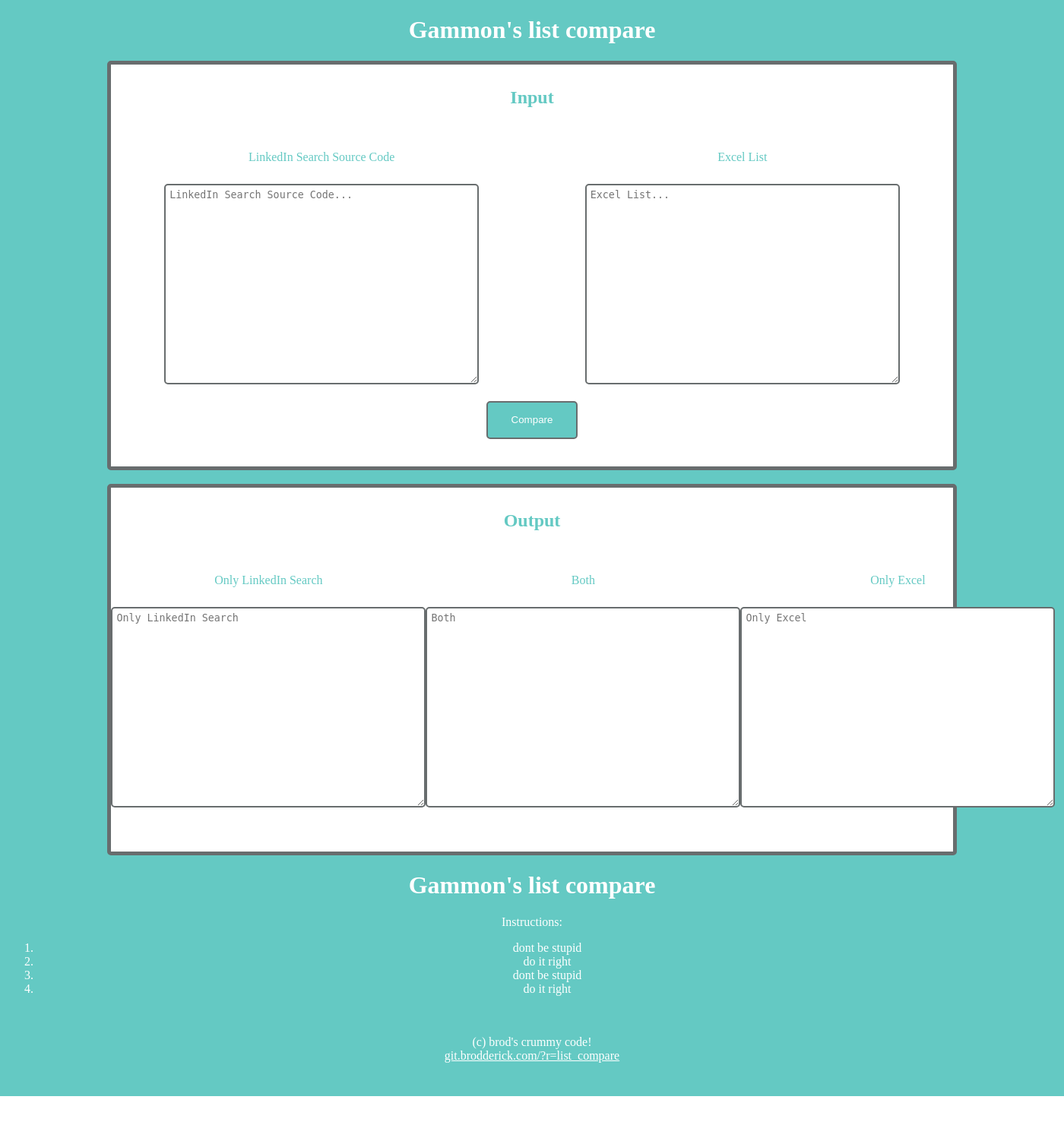
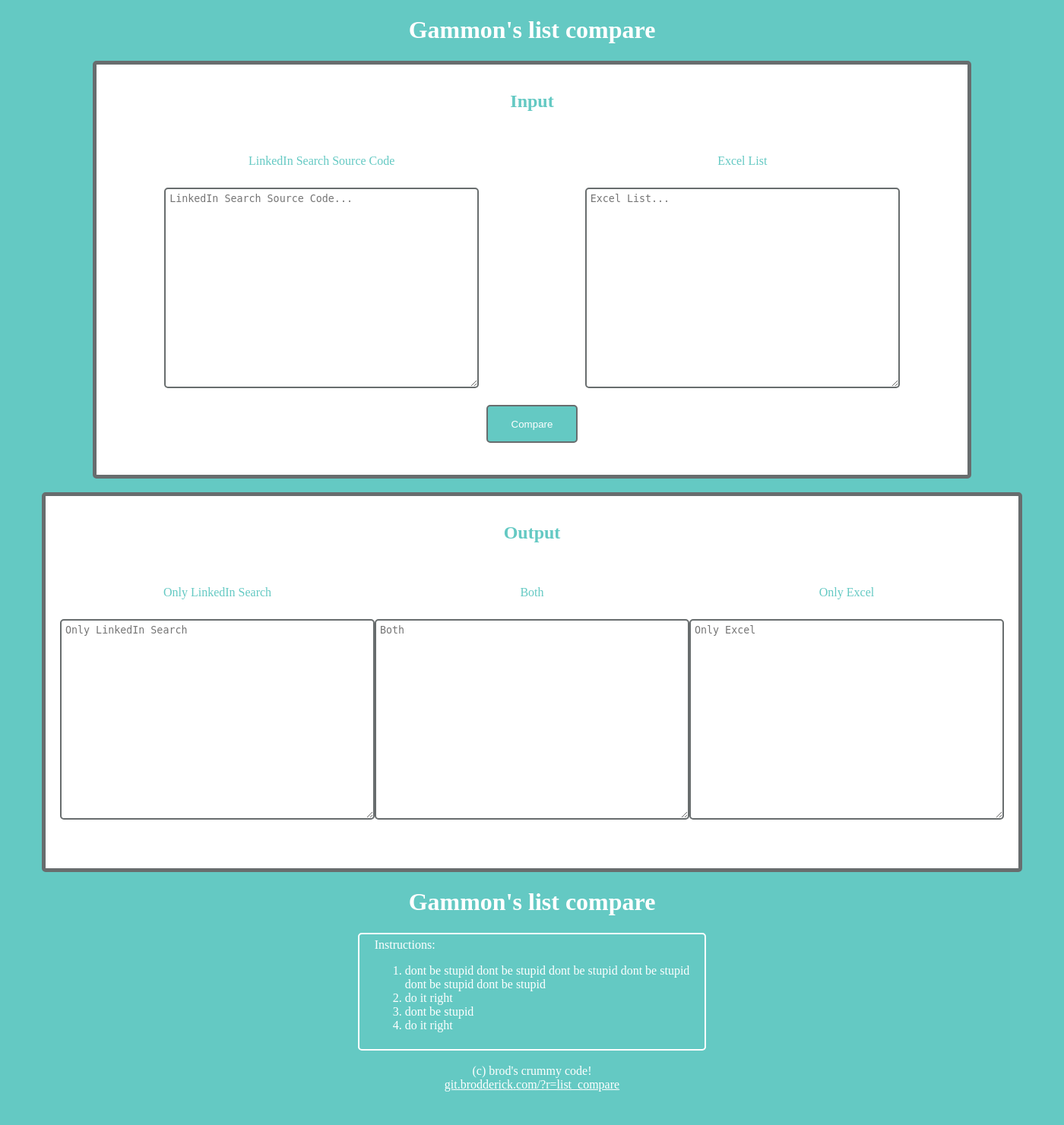
Before and after one commit to brodderickrodriguez/list-compare, a Flask app: page / in a window 1400 px wide. Shown: the whole page at 76% size. Before the commit the page ends 1443 px from the top, so only its background shows below. Run offline with Flask 2, Linux system fonts and the light colour scheme.

Commit message:
updated css

```diff
--- a/static/css/style.css
+++ b/static/css/style.css
@@ -1,6 +1,7 @@
 body {
     text-align: center;
     background-color: rgb(100, 201, 195);
+    transition: all 0.1s;
 }
 
 h1, head h1, head h7, footer h1, footer h7 {
@@ -19,6 +20,7 @@ textarea {
     width: 400px;
     border-radius: 5px;
     padding: 5px;
+    max-re
 }
 
 a {
@@ -27,10 +29,12 @@ a {
 
 .container {
     border: 5px rgb(104, 109, 110) solid;
-    width: 80%;
+    min-width: 80%;
+    max-width: 96%;
     display: inline-block;
     border-radius: 5px;
     background-color: #FFFFFF;
+    padding: 0.35em 1.2em;
 }
 
 .centeringdiv {
@@ -62,3 +66,16 @@ a {
     background-color: rgb(104, 109, 110);
     border: 2px rgb(100, 201, 195) solid;
 }
+
+
+.instructionsdiv {
+    text-align: left;
+    display: inline-block;
+    border: 2px #FFFFFF solid;
+    border-radius: 5px;
+    padding: 0.35em 1.2em;
+}
+
+.instructionsdiv li {
+    color: #FFFFFF;
+}
--- a/templates/index.html
+++ b/templates/index.html
@@ -47,15 +47,16 @@
     </body>
     <footer>
         <h1>Gammon's list compare</h1>
-        <h7>
-            Instructions:
+        <div class="instructionsdiv">
+            <h7>Instructions:</h7>
             <ol>
-                <li>dont be stupid</li>
+                <li>dont be stupid dont be stupid dont be stupid dont be stupid<br>dont be stupid dont be stupid</li>
                 <li>do it right</li>
                 <li>dont be stupid</li>
                 <li>do it right</li>
             </ol>
-        </h7>
+        </div>
+
         <br><br>
         <h7>(c) brod's crummy code!</h7>
         <br>
```
